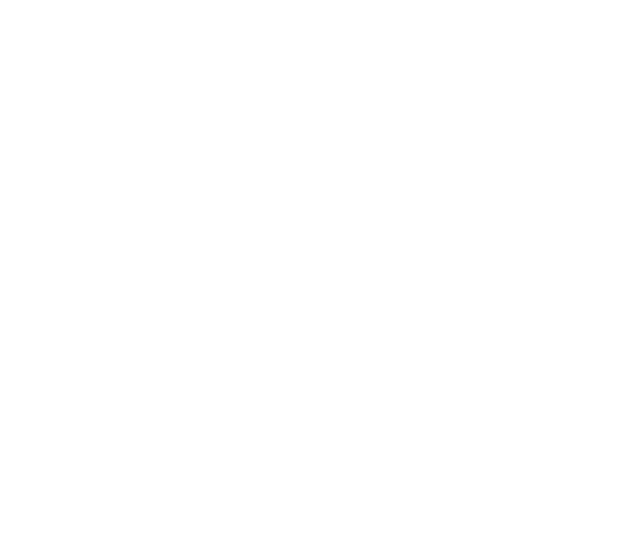
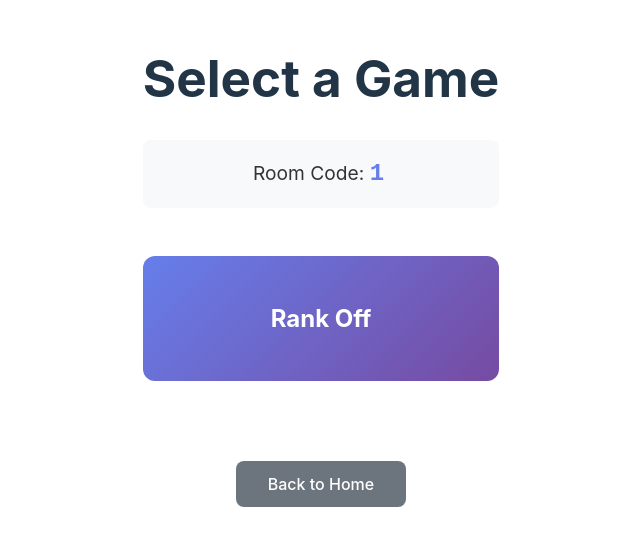
Before and after one commit to vincentzvo/bored-games, a React (Vite) app in the folder client/: page /room/1 in a window 1280 px wide. Before the commit this address had no page. Shown: the part 139-684 px from the top of the page, without its empty margins (319-959 px from the left). Built offline with nearby package versions, Linux system fonts and the light colour scheme.

Commit message:
feat: create room -> select game page

```diff
--- a/client/src/App.jsx
+++ b/client/src/App.jsx
@@ -2,16 +2,31 @@
 import './App.css'
 import RankOff from './pages/RankOff'
 import CategorySelect from './pages/CategorySelect'
+import SelectGame from './pages/SelectGame'
 
 function HomePage() {
 	const navigate = useNavigate()
+
+	const generateRoomCode = () => {
+		const chars = 'ABCDEFGHIJKLMNOPQRSTUVWXYZ0123456789'
+		let code = ''
+		for (let i = 0; i < 4; i++) {
+			code += chars.charAt(Math.floor(Math.random() * chars.length))
+		}
+		return code
+	}
+
+	const handleCreateRoom = () => {
+		const roomCode = generateRoomCode()
+		navigate(`/room/${roomCode}`)
+	}
 
   return (
     <div className="App">
       <h1>Bored Games</h1>
       <div className="card">
-        <button onClick={() => navigate('/category-select')}>
-        	Rank Off
+        <button onClick={handleCreateRoom}>
+        	Create Room
         </button>
       </div>
     </div>
@@ -23,8 +38,9 @@
 		<BrowserRouter>
 			<Routes>
 				<Route path="/" element={<HomePage />} />
-				<Route path="/category-select" element={<CategorySelect />} />
-				<Route path="/rank-off/:category" element={<RankOff />} />
+				<Route path="/room/:roomCode" element={<SelectGame />} />
+				<Route path="/room/:roomCode/category-select" element={<CategorySelect />} />
+				<Route path="/room/:roomCode/rank-off/:category" element={<RankOff />} />
 			</Routes>
 		</BrowserRouter>
 	)
--- a/client/src/pages/CategorySelect.jsx
+++ b/client/src/pages/CategorySelect.jsx
@@ -1,8 +1,9 @@
-import { useNavigate } from 'react-router-dom'
+import { useNavigate, useParams } from 'react-router-dom'
 import './CategorySelect.css'
 
 function CategorySelect() {
   const navigate = useNavigate()
+  const { roomCode } = useParams()
 
   const categories = [
     { id: 'animals', name: 'Animals' },
@@ -13,7 +14,7 @@
   ]
 
   const handleCategorySelect = (categoryId) => {
-    navigate(`/rank-off/${categoryId}`)
+    navigate(`/room/${roomCode}/rank-off/${categoryId}`)
   }
 
   return (
@@ -30,8 +31,8 @@
           </button>
         ))}
       </div>
-      <button className="back-button" onClick={() => navigate('/')}>
-        Back to Home
+      <button className="back-button" onClick={() => navigate(`/room/${roomCode}`)}>
+        Back to Game Select
       </button>
     </div>
   )
--- /dev/null
+++ b/client/src/pages/SelectGame.css
@@ -0,0 +1,66 @@
+.select-game {
+  max-width: 800px;
+  margin: 0 auto;
+  padding: 2rem;
+  text-align: center;
+}
+
+.room-code-display {
+  font-size: 1.2rem;
+  margin: 2rem 0;
+  padding: 1rem;
+  background-color: #f8f9fa;
+  border-radius: 8px;
+  color: #333;
+}
+
+.room-code {
+  font-weight: bold;
+  font-size: 1.5rem;
+  color: #667eea;
+  letter-spacing: 0.2em;
+  font-family: monospace;
+}
+
+.game-grid {
+  display: grid;
+  grid-template-columns: repeat(auto-fit, minmax(250px, 1fr));
+  gap: 1.5rem;
+  margin: 3rem 0;
+}
+
+.game-button {
+  padding: 3rem 2rem;
+  font-size: 1.5rem;
+  font-weight: bold;
+  background: linear-gradient(135deg, #667eea 0%, #764ba2 100%);
+  color: white;
+  border: none;
+  border-radius: 12px;
+  cursor: pointer;
+  transition: transform 0.2s, box-shadow 0.2s;
+}
+
+.game-button:hover {
+  transform: translateY(-5px);
+  box-shadow: 0 10px 20px rgba(0, 0, 0, 0.3);
+}
+
+.game-button:active {
+  transform: translateY(-2px);
+}
+
+.back-button {
+  margin-top: 2rem;
+  padding: 0.8rem 2rem;
+  background-color: #6c757d;
+  color: white;
+  border: none;
+  border-radius: 8px;
+  cursor: pointer;
+  font-size: 1rem;
+}
+
+.back-button:hover {
+  background-color: #5a6268;
+}
--- /dev/null
+++ b/client/src/pages/SelectGame.jsx
@@ -0,0 +1,42 @@
+import { useNavigate, useParams } from 'react-router-dom'
+import './SelectGame.css'
+
+function SelectGame() {
+  const navigate = useNavigate()
+  const { roomCode } = useParams()
+
+  const games = [
+    { id: 'rank-off', name: 'Rank Off' }
+  ]
+
+  const handleGameSelect = (gameId) => {
+    if (gameId === 'rank-off') {
+      navigate(`/room/${roomCode}/category-select`)
+    }
+  }
+
+  return (
+    <div className="select-game">
+      <h1>Select a Game</h1>
+      <div className="room-code-display">
+        Room Code: <span className="room-code">{roomCode}</span>
+      </div>
+      <div className="game-grid">
+        {games.map(game => (
+          <button
+            key={game.id}
+            className="game-button"
+            onClick={() => handleGameSelect(game.id)}
+          >
+            {game.name}
+          </button>
+        ))}
+      </div>
+      <button className="back-button" onClick={() => navigate('/')}>
+        Back to Home
+      </button>
+    </div>
+  )
+}
+
+export default SelectGame
```
